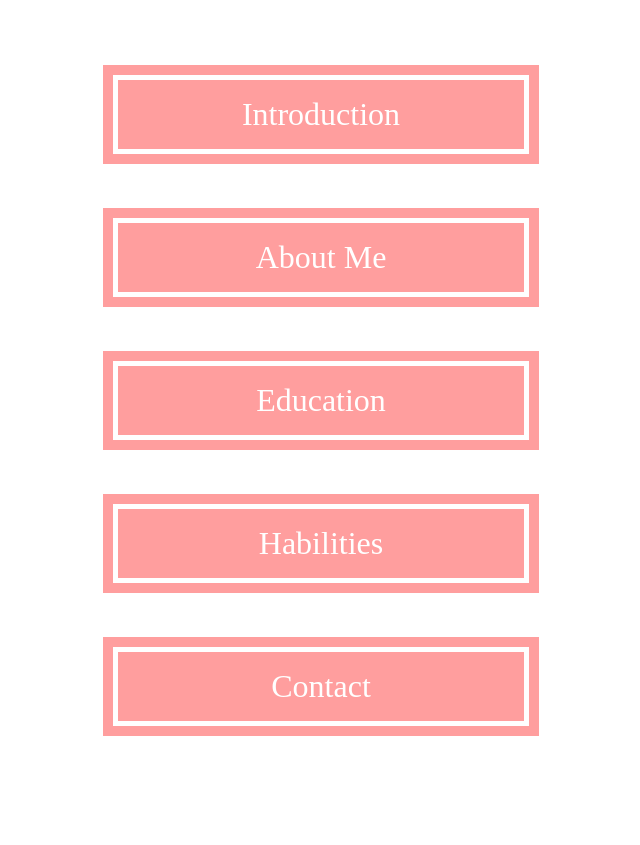
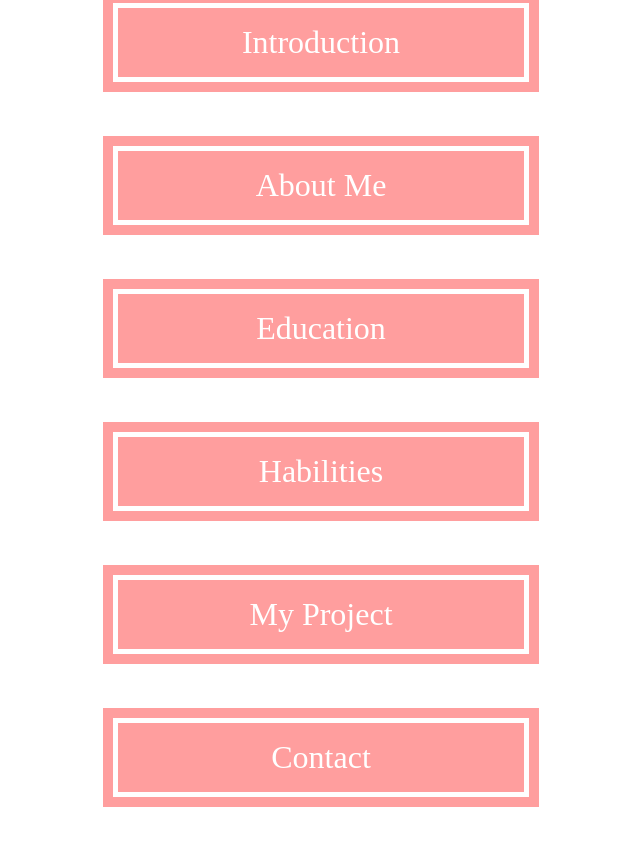
Before and after one commit to SunSunny1210/My-Portfolio, a Vue app in the folder My-Portfolio/: page /contact in a window 1280 px wide. Shown: the whole page, without its empty margins (319-959 px from the left). Before the commit the page ends 800 px from the top, so only its background shows below. Built offline with nearby package versions, Linux system fonts and the light colour scheme.

Commit message:
1. Tiny fix. 2. Start building My Project structure and logic.

```diff
--- a/My-Portfolio/src/components/views/ContactView.vue
+++ b/My-Portfolio/src/components/views/ContactView.vue
@@ -43,8 +43,8 @@ onMounted(() => setTimeout(() => {
 </script>
 
 <template>
-    <div class="contact beige-main flex-center-column">
-        <h2 class="beige-title">Contact</h2>
+    <div class="contact pink-main flex-center-column">
+        <h2 class="pink-title">Contact</h2>
         <div class="contact-info flex-center">
             <div @click="left = true" class="links flex-center-column" :class="{ left }">
                 <div :class="{ pop, wiggle, scaled }" @animationend.once="wiggle = true" v-for="link in links" :key="link.name" class="link flex-center">
@@ -96,11 +96,11 @@ onMounted(() => setTimeout(() => {
                     background: radial-gradient(
                         circle,
                         white 0 60%,
-                        var(--beige) 60% 65%,
+                        var(--soft-pink) 60% 65%,
                         white 65% 70%,
-                        var(--beige) 70% 75%,
+                        var(--soft-pink) 70% 75%,
                         white 75% 80%,
-                        var(--beige) 80% 100%
+                        var(--soft-pink) 80% 100%
                     );
                     border-radius: 50%;
                     z-index: 1;
@@ -120,7 +120,7 @@ onMounted(() => setTimeout(() => {
                     overflow: hidden;
                     white-space: nowrap;
                     text-align: center;
-                    background-color: var(--peach);
+                    background-color: var(--main-pink);
                     border-radius: 0 50px 50px 0;
                     transform: translateY(-50%);
                     transition: width 0.5s ease-in-out, left 0.5s ease-in-out;
--- /dev/null
+++ b/My-Portfolio/src/components/views/MyProjectView.vue
@@ -0,0 +1,12 @@
+<script setup></script>
+
+<template>
+    <div class="my-project beige-main flex-center-column">
+        <h2 class="beige-title">My Biggest Project</h2>
+        <div class="project-views flex-center">
+            <RouterView/>
+        </div>
+    </div>
+</template>
+
+<style scoped></style>
--- a/My-Portfolio/src/router.js
+++ b/My-Portfolio/src/router.js
@@ -1,9 +1,10 @@
-import { createMemoryHistory, createRouter, createWebHistory } from 'vue-router'
+import { createRouter, createWebHistory } from 'vue-router'
 import IntroductionView from './components/views/IntroductionView.vue'
 import AboutMeView from './components/views/AboutMeView.vue'
 import EducationView from './components/views/EducationView.vue'
 import HabilitiesView from './components/views/HabilitiesView.vue'
 import ContactView from './components/views/ContactView.vue'
+import MyProjectView from './components/views/MyProjectView.vue'
 
 
 const routes = [
@@ -11,6 +12,7 @@ const routes = [
   { name: "About Me", path: '/about-me', component: AboutMeView },
   { name: "Education", path: '/education', component: EducationView },
   { name: "Habilities", path: '/habilities', component: HabilitiesView },
+  { name: "My Project", path: '/my-project', component: MyProjectView },
   { name: "Contact", path: '/contact', component: ContactView },
 ]
 
```
